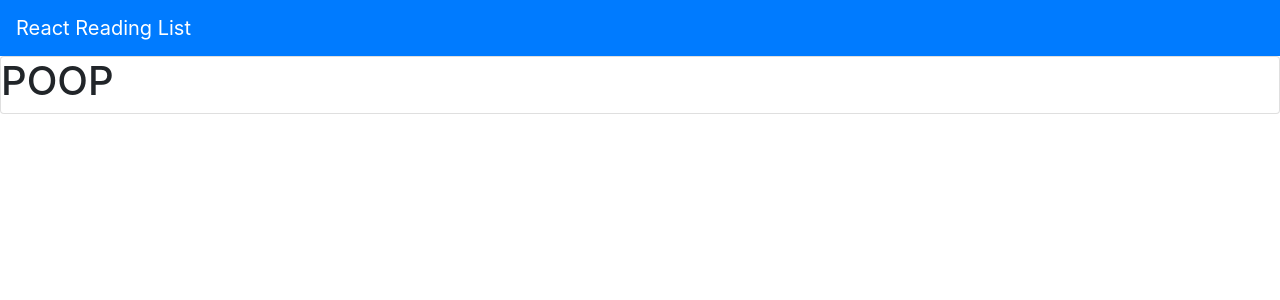
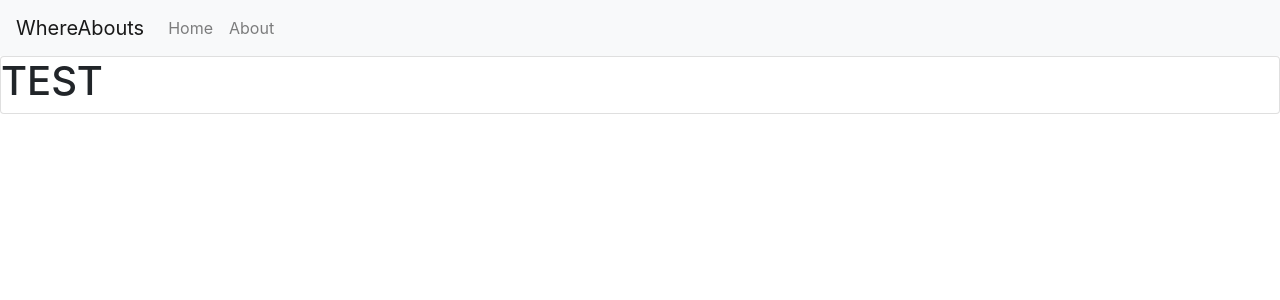
Before and after one commit to AustinPerez760/WhereAbouts, a React (Create React App) app in the folder client/: page / in a window 1280 px wide. Shown: the top 300 px of the page. Built offline with nearby package versions, Linux system fonts and the light colour scheme.

Commit message:
fixed package json scoping issues , implemented navbar from react bootstrap

```diff
--- a/client/src/App.js
+++ b/client/src/App.js
@@ -1,14 +1,14 @@
 import React, { Component } from "react";
 import { BrowserRouter as Router, Route, Switch } from "react-router-dom";
 import "./App.css";
-import Nav from "./comp/Nav";
+import TopBar from "./comp/TopBar";
 import LogIn from "./comp/LogIn";
 
 function App() {
   return (
     <Router>
       <div>
-        <Nav />
+        <TopBar />
         <Switch>
           <Route exact path="/">
             <LogIn />
--- a/client/src/comp/LogIn/index.js
+++ b/client/src/comp/LogIn/index.js
@@ -2,8 +2,8 @@
 
 function LogIn() {
   return (
-    <div class="card">
-      <h1>POOP</h1>
+    <div className="card">
+      <h1>TEST</h1>
       {/* <img src="..." class="card-img-top" alt="..."> */}
       {/* <div class="card-body">
               <h5 class="card-title">Card title</h5>
--- a/client/src/comp/Nav/index.js
+++ /dev/null
@@ -1,13 +0,0 @@
-import React from "react";
-
-function Nav() {
-  return (
-    <nav className="navbar navbar-expand-lg navbar-dark bg-primary">
-      <a className="navbar-brand" href="/">
-        React Reading List
-      </a>
-    </nav>
-  );
-}
-
-export default Nav;
--- /dev/null
+++ b/client/src/comp/TopBar/index.js
@@ -0,0 +1,20 @@
+import React from "react";
+import Navbar from "react-bootstrap/Navbar";
+import Nav from "react-bootstrap/Nav";
+
+function TopBar() {
+  return (
+    <Navbar bg="light" expand="lg">
+      <Navbar.Brand href="#home">WhereAbouts</Navbar.Brand>
+      <Navbar.Toggle aria-controls="basic-navbar-nav" />
+      <Navbar.Collapse id="basic-navbar-nav">
+        <Nav className="mr-auto">
+          <Nav.Link href="#home">Home</Nav.Link>
+          <Nav.Link href="#link">About</Nav.Link>
+        </Nav>
+      </Navbar.Collapse>
+    </Navbar>
+  );
+}
+
+export default TopBar;
--- a/package.json
+++ b/package.json
@@ -20,11 +20,7 @@
     "nodemon": "^1.18.7"
   },
   "dependencies": {
-    "bootstrap": "^4.6.0",
     "express": "^4.16.3",
-    "if-env": "^1.0.4",
-    "react": "^17.0.1",
-    "react-bootstrap": "^1.5.1",
-    "react-router-dom": "^5.2.0"
+    "if-env": "^1.0.4"
   }
 }
```
Also changed, not shown: client/package.json (+7 -3 lines), 2 other files (tests, documents, lock files or other folders).
